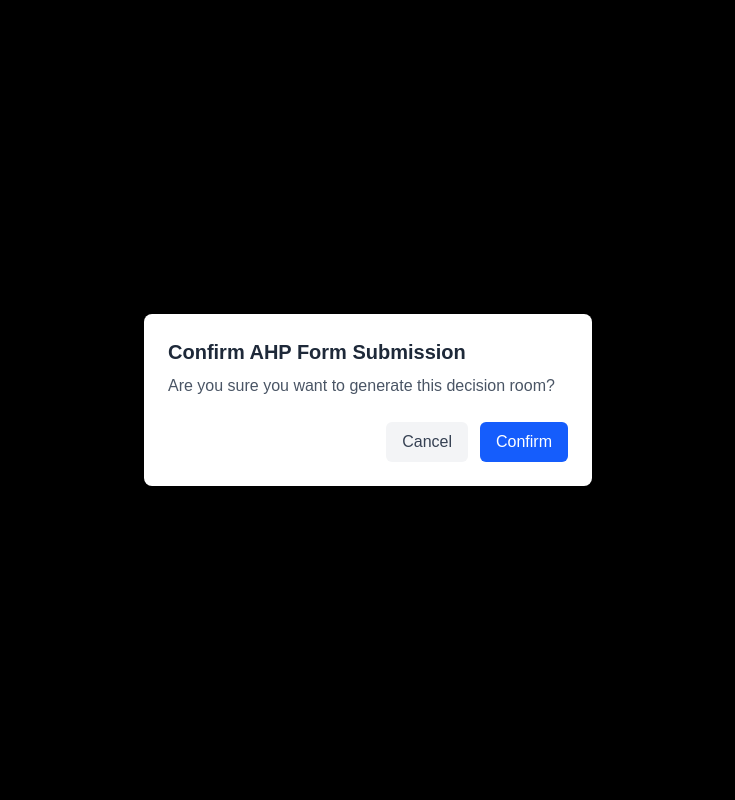
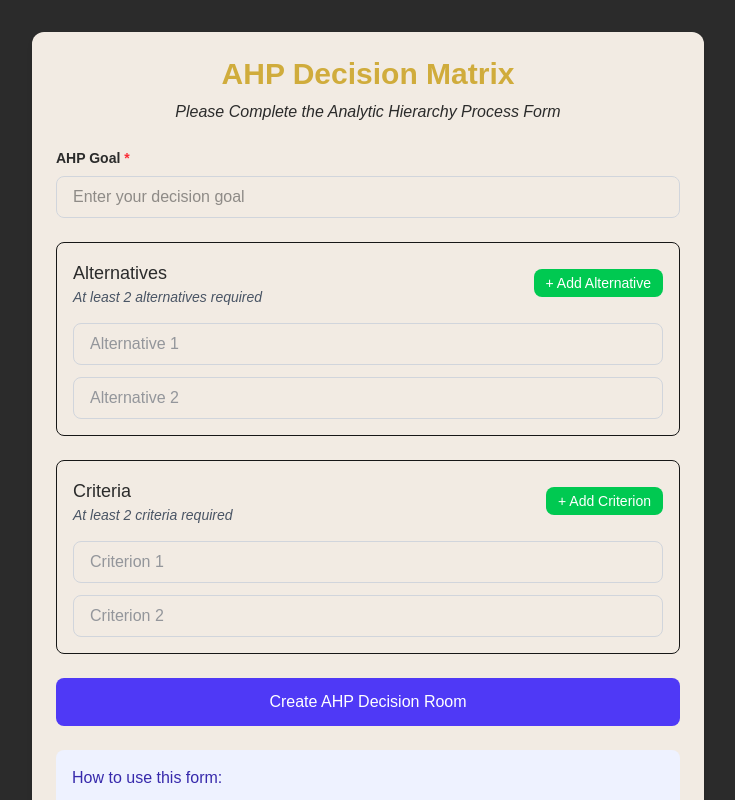
Before and after one commit to Mu-monki/ahp-app, a Next.js app: page /ahp-room in a window 1280 px wide. Shown: the top 800 px of the page, without its empty margins (272-1007 px from the left). Built offline with nearby package versions, Linux system fonts and the light colour scheme.

Commit message:
ahp modal default state set to false

```diff
--- a/src/app/ahp-room/ahp-room.tsx
+++ b/src/app/ahp-room/ahp-room.tsx
@@ -31,7 +31,7 @@ const AHPForm: React.FC = () => {
     criteria: ''
   });
 
-  const [isModalOpen, setIsModalOpen] = useState<boolean>(true)
+  const [isModalOpen, setIsModalOpen] = useState<boolean>(false)
   const [isSubmitting, setIsSubmitting] = useState<boolean>(false)
 
 
```
